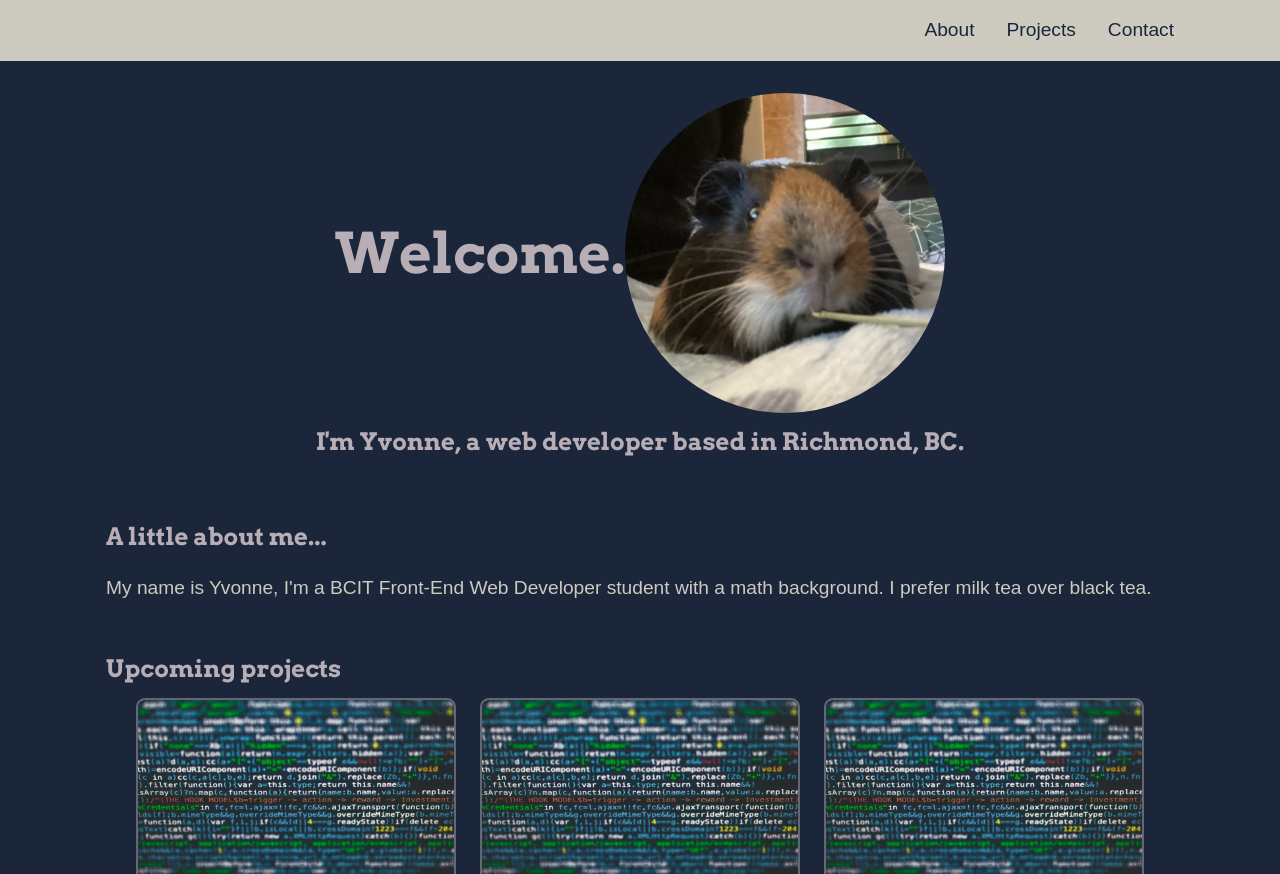
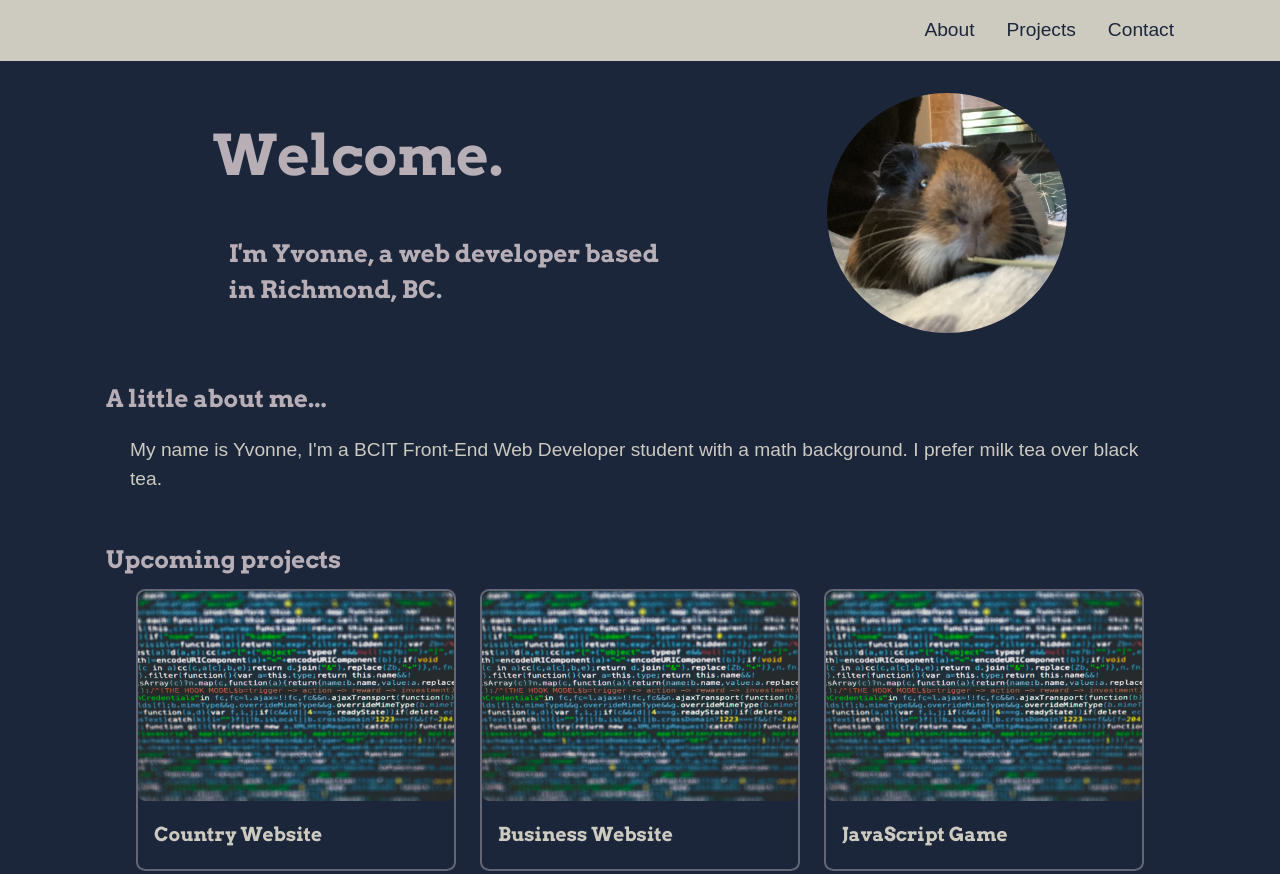
Before and after one commit to yvonneh03/portfolio-landing-page, a plain HTML site: page index.html in a window 1280 px wide. Shown: the top 874 px of the page. Drawn offline with Linux system fonts and the light colour scheme; a web font is replaced by a local one.

Commit message:
Styled page header for wider screen using flex and position absolute

```diff
--- a/styles/style.css
+++ b/styles/style.css
@@ -77,10 +77,6 @@ a:active {
     color: #1b263b;
 }
 
-a:visited {
-
-}
-
 a:hover {
     background-color: #b7aeb6;
 }
@@ -104,8 +100,6 @@ a:focus {
 
 .site-header {
     background-color: #cdcac0;
-    position: sticky;
-    top: 0;
 }
 
 main {
@@ -132,6 +126,12 @@ section {
 
 /* Header
 --------------------------------------------- */
+.site-header {
+    position: sticky;
+    top: 0;
+    z-index: 10;
+}
+
 nav {
     width: 100%;
     max-width: 68.75rem;
@@ -142,7 +142,6 @@ nav ul {
     list-style: none;
     margin: 0;
     padding: 0;
-    /* max-width: 30rem; */
     display: flex;
     justify-content: space-evenly;
 }
@@ -173,24 +172,57 @@ nav a:hover {
 
 /* header */
 .page-header {
-    display: flex;
-    flex-wrap: wrap;
-    align-items: center;
-    justify-content: center;
+    text-align: center;
 }
 
 .pfp {
     width: 100%;
-    max-width: 20rem;
+    max-width: 15rem;
     border-radius: 50%;
+}
+
+.page-header h2 {
+    text-align: left;
 }
 
 @media (min-width: 43.75em) {
 
-    /* pfp on the side */
+    .page-header {
+        text-align: left;
+        height: 15rem;
+        position: relative;
+        display: flex;
+        flex-wrap: wrap;
+        align-items: center;
+        padding-left: 10%;
+    }
 
+    .page-header h1 {
+        width: 100%;
+    }
+
+    .pfp {
+        width: 40%;
+        position: absolute;
+        right: 10%;
+        top: 50%;
+        transform: translateY(-50%);
+    }
+
+    .page-header h2 {
+        width: 47%;
+        margin: .7rem 1rem 1rem;
+    }
 }
 
+
+/* about */
+@media (min-width: 43.75em) {
+
+    .section-about p {
+        padding: 0 1.5rem;
+    }
+}
 
 /* projects */
 .projects-wrapper {
```
